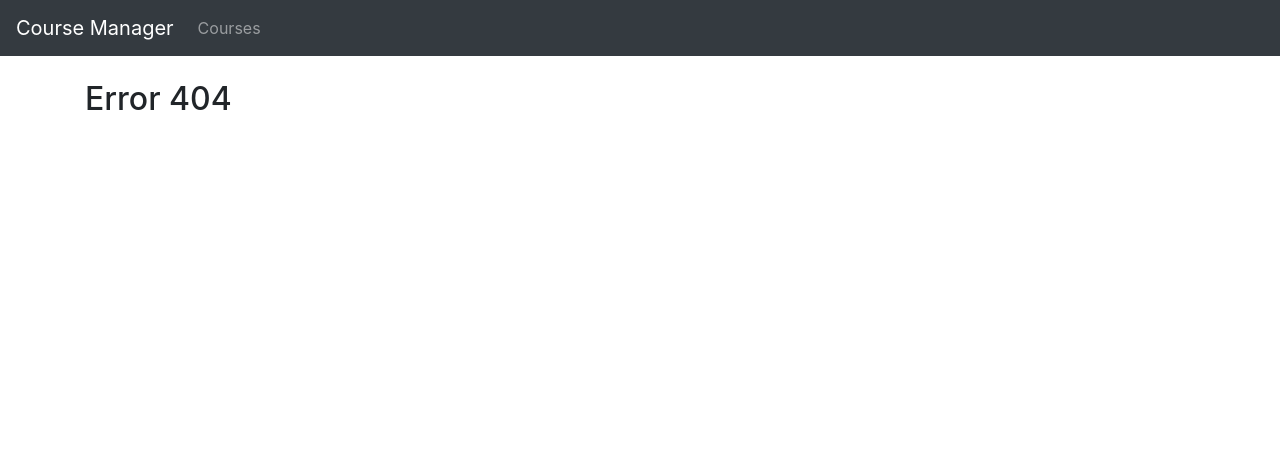
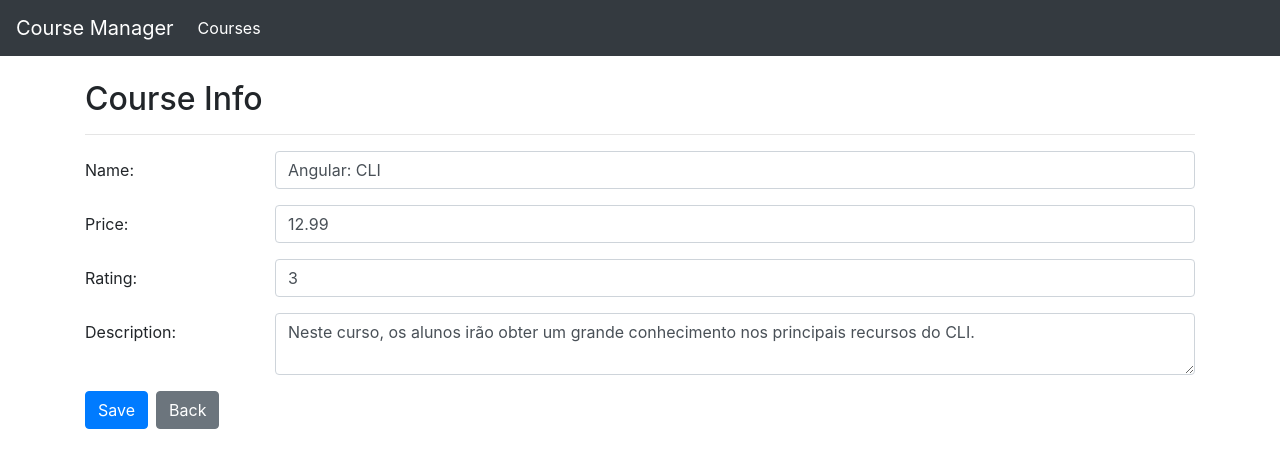
Before and after one commit to pradoGabriel/angular-study, an Angular app: page /courses/info/1 in a window 1280 px wide. Before the commit this address had no page. Shown: the top 468 px of the page. Built offline with nearby package versions, Linux system fonts and the light colour scheme.

Commit message:
Edit courses

```diff
--- /dev/null
+++ b/src/app/courses/course-info.component.html
@@ -0,0 +1,49 @@
+<h2>Course Info</h2>
+
+<hr/>
+
+<form #courseForm="ngForm" >
+    <div class="form-group row">
+        <label class="col-sm-2 col-form-label">Name:</label>
+        <div class="col-sm-10">
+            <input [(ngModel)]="course.name" required name="name" #courseName="ngModel" [ngClass]="{'is-invalid': courseName.invalid}"class="form-control">
+            <div class="invalid-feedback">
+                <span>Course name is required</span>
+            </div>
+        </div>
+    </div>
+
+    <div class="form-group row">
+        <label class="col-sm-2 col-form-label">Price:</label>
+        <div class="col-sm-10">
+            <input [(ngModel)]="course.price" required name="price" #coursePrice="ngModel" type ="number" [ngClass]="{'is-invalid': coursePrice.invalid}"class="form-control">
+            <div class="invalid-feedback">
+                <span>Price is required</span>
+            </div>
+        </div>
+    </div>
+
+    <div class="form-group row">
+        <label class="col-sm-2 col-form-label">Rating:</label>
+        <div class="col-sm-10">
+            <input [(ngModel)]="course.rating" required name="rating" #courseRating="ngModel" type ="number" [ngClass]="{'is-invalid': courseRating.invalid}"class="form-control">
+            <div class="invalid-feedback">
+                <span>Course rating is required</span>
+            </div>
+        </div>
+    </div>
+
+    <div class="form-group row">
+        <label class="col-sm-2 col-form-label">Description:</label>
+        <div class="col-sm-10">
+            <textarea [(ngModel)]="course.description" required name="description" #courseDescription="ngModel"
+            [ngClass]="{'is-invalid': courseDescription.invalid}"class="form-control"> </textarea>
+            <div class="invalid-feedback">
+                <span>Course descriptionis required</span>
+            </div>
+        </div>
+    </div>
+
+    <button [disabled]="courseForm.invalid" (click)="save()" class="btn btn-primary mr-2">Save</button>
+    <button [routerLink]="['/courses']" class="btn btn-secondary mr-2">Back</button>
+</form>
--- /dev/null
+++ b/src/app/courses/course-info.component.ts
@@ -0,0 +1,22 @@
+import { Component, OnInit } from "@angular/core";
+import { ActivatedRoute } from "@angular/router";
+import { Course } from "./course";
+import { CourseService } from "./course.service";
+
+@Component({
+    templateUrl: './course-info.component.html'
+})
+export class CourseInfoComponent implements OnInit{
+    course!: Course;
+
+    constructor(private activatedRoute: ActivatedRoute, private courseService: CourseService) { }
+
+    ngOnInit(): void {
+        // @ts-ignore: Object is possibly 'null'.
+        this.course = this.courseService.retrieveById(+this.activatedRoute.snapshot.paramMap.get('id'));
+    }
+
+    save(): void{
+        this.courseService.save(this.course);
+    }
+}
--- a/src/app/courses/course-list.component.html
+++ b/src/app/courses/course-list.component.html
@@ -29,7 +29,9 @@
             <td>
                 <app-star [rating]="course.rating"> </app-star>
             </td>
-            <td></td>
+            <td>
+                <a [routerLink]="['/courses/info', course.id]" class="btn btn-primary">Edit</a>
+            </td>
         </tr>
     </tbody>
 
--- a/src/app/courses/course.service.ts
+++ b/src/app/courses/course.service.ts
@@ -7,6 +7,17 @@ import { Course } from "./course";
 export class CourseService {
     retrieveAll(): Course[]{
         return COURSES;
+    }
+
+    retrieveById(id: number): Course | undefined  {
+        return COURSES.find((courseIterator: Course) => courseIterator.id === id);
+    }
+
+    save(course: Course): void {
+        if(course.id) {
+            const index = COURSES.findIndex((courseIterator: Course) => courseIterator.id === course.id);
+            COURSES[index] = course;
+        }
     }
 }
 
--- a/src/app/nav-bar/nav-bar.component.html
+++ b/src/app/nav-bar/nav-bar.component.html
@@ -1,5 +1,5 @@
 <nav class="navbar navbar-expand-lg navbar-dark bg-dark">
-    <a href="#" class="navbar-brand">Course Manager</a>
+    <a [routerLink]="['/courses']" class="navbar-brand">Course Manager</a>
 
     <button class="navbar-toggler" type="button" data-toggle="collapse" data-target="#navbarSupportedContent"
         aria-controls="navbarSupportedContent" aria-expanded="false" aria-label="Toggle navigation">
@@ -9,7 +9,7 @@
     <div class="collapse navbar-collapse" id="navbarSupportedContent">
         <ul class="navbar-nav mr-auto">
             <li class="nav-item">
-                <a href="#" class="nav-link">Courses</a>
+                <a [routerLink]="['/courses']" routerLinkActive="active" class="nav-link">Courses</a>
             </li>
         </ul>
     </div>
```
Also changed, not shown: src/app/app.module.ts (+10 -5 lines).
